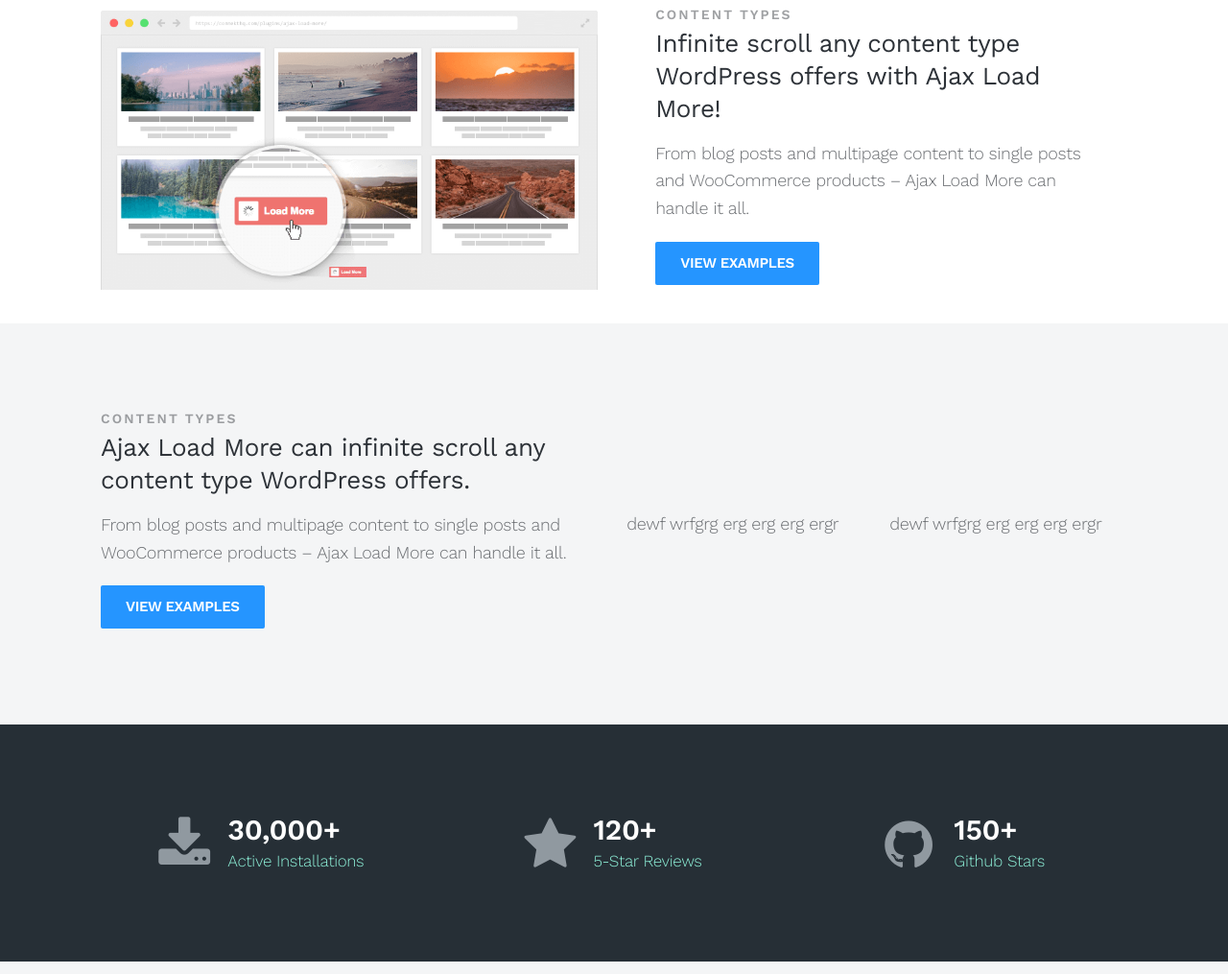
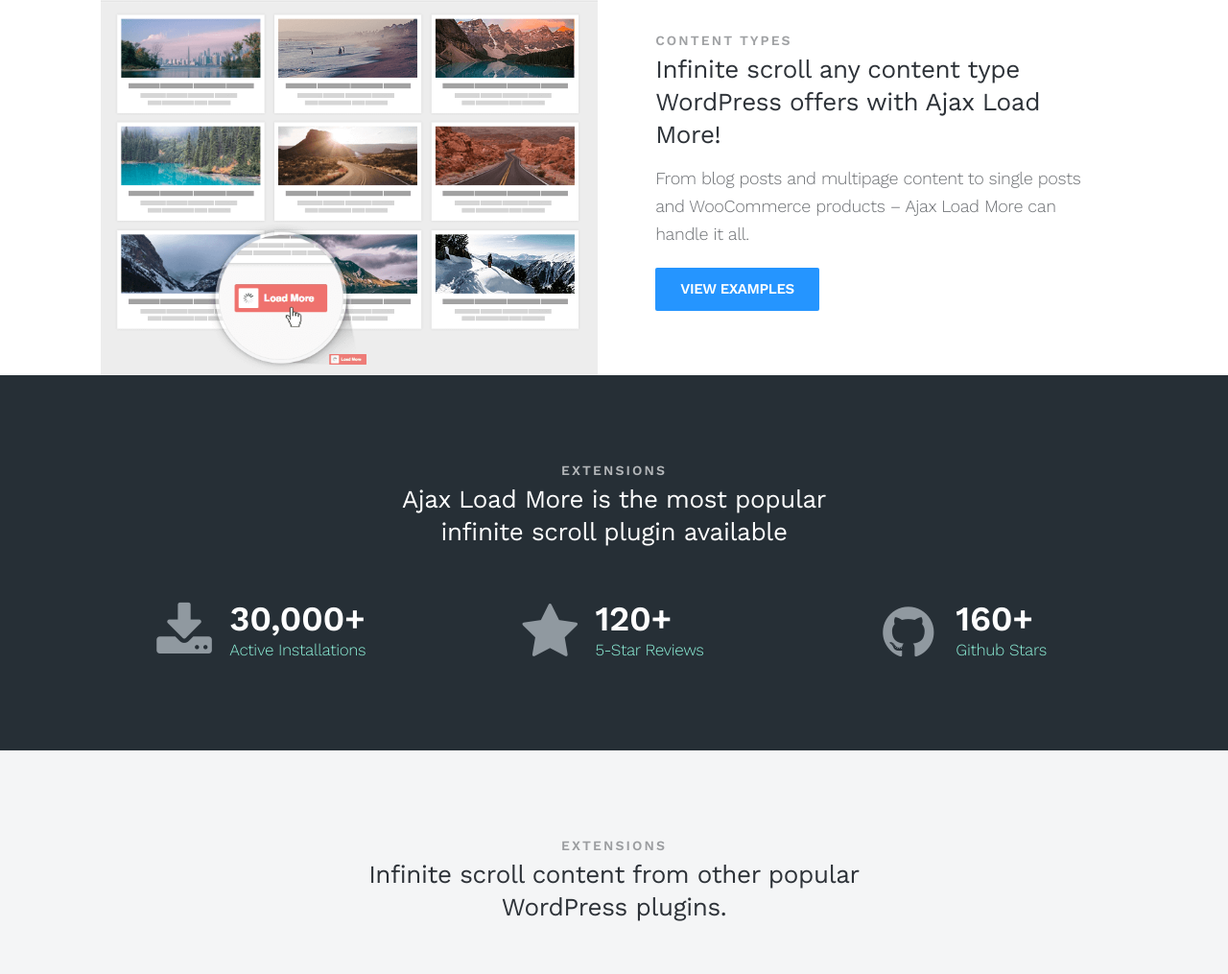
Before and after one commit to ajaxloadmore/ajaxloadmore.com, a website: page index.html in a window 1280 px wide. Shown: the part 864-1879 px from the top of the page at 96% size. Drawn offline with nearby package versions, Linux system fonts and the light colour scheme.

Commit message:
Layout Changes

```diff
--- a/index.html
+++ b/index.html
@@ -51,8 +51,8 @@
 			<div class="row">
 				<div class="column">
 					<div class="hero">
-						<h1>The #1 WordPress Infinite Scroll Plugin</h1>
-						<p class="intro">Ajax Load More is the ultimate <strong>#WordPress</strong> plugin for lazy loading posts, single posts, pages and comments with Ajax powered queries.</p>
+						<h1>The #1 Infinite Scroll Plugin for WordPress</h1>
+						<p class="intro">Ajax Load More is the ultimate <strong>#WordPress</strong> plugin for lazy loading &amp; endless scrolling posts, single posts, pages and comments with Ajax powered queries.</p>
 						<p class="button">
 							<a href="https://connekthq.com/plugins/ajax-load-more/" class="lg">Visit Plugin Site</a>
 							<a href="https://wordpress.org/plugins/ajax-load-more/" class="lg white">Download Now</a>
@@ -69,7 +69,7 @@
 		<section class="feature p-b-0">
 			<div class="row flex btm">
 				<div class="column half">
-					<img src="dist/img/ajax-load-more-banner.png" alt="Ajax Load More WordPress Plugin" />
+					<img src="dist/img/feature-inifinite-scroll-types.png" alt="Ajax Load More WordPress Plugin" />
 				</div>
 				<div class="column half">
 					<div class="padded">
@@ -83,31 +83,13 @@
 			</div>
 		</section>
 
-		<section class="feature light grey">
-			<div class="row flex">
-
-				<div class="column half">
-						<h5>Content Types</h5>
-						<h3>Ajax Load More can infinite scroll any content type WordPress offers.</h3>
-						<p>From blog posts and multipage content to single posts and WooCommerce products – Ajax Load More can handle it all.</p>
-						<p class="button no-margin-btm"><a href="https://connekthq.com/plugins/ajax-load-more/examples/" target="_b">View Examples</a></p>
+		<section class="feature dark grey">
+			<div class="row headline">
+				<div class="column half push-fourth centered">
+					<h5>Extensions</h5>
+					<h3>Ajax Load More is the most popular infinite scroll plugin available</h3>
 				</div>
-
-				<div class="column half">
-					<div class="row">
-						<div class="column half">
-							dewf wrfgrg erg erg erg ergr
-						</div>
-						<div class="column half">
-							dewf wrfgrg erg erg erg ergr
-						</div>
-					</div>
-				</div>
-
 			</div>
-		</section>
-
-		<section class="feature dark grey">
 			<div class="row">
 				<div class="column third centered">
 					<div class="stat">
@@ -124,7 +106,7 @@
 				<div class="column third centered">
 					<div class="stat">
 						<i class="fa fa-github" aria-hidden="true"></i>
-						<strong>150+</strong> <a href="https://github.com/dcooney/wordpress-ajax-load-more/" target="_blank">Github Stars</a>
+						<strong>160+</strong> <a href="https://github.com/dcooney/wordpress-ajax-load-more/" target="_blank">Github Stars</a>
 					</div>
 				</div>
 			</div>
@@ -189,20 +171,21 @@
 							</ul>
 						</div>
 						<div class="column third">
+							<h5>Plugin Family</h5>
+							<ul>
+								<li><a href="https://connekthq.com/plugins/broadcast/">Broadcast</a></li>
+								<li><a href="https://connekthq.com/plugins/easy-query/">Easy Query</a></li>
+								<li><a href="https://connekthq.com/plugins/instant-images/">Instant Images</a></li>
+								<li><a href="https://connekthq.com/plugins/post-explorer/">Post Explorer</a></li>
+								<li><a href="https://connekthq.com/plugins/velocity/">Velocity</a></li>
+							</ul>
+						</div>
+						<div class="column third">
 							<h5>Connect</h5>
 							<ul>
 								<li><a href="https://facebook.com/ajaxloadmore/">Facebook</a></li>
 								<li><a href="https://twitter.com/ajaxloadmore/">Twitter</a></li>
 								<li><a href="https://github.com/dcooney/wordpress-ajax-load-more/">Github</a></li>
-							</ul>
-						</div>
-						<div class="column third">
-							<h5>Plugin Family</h5>
-							<ul>
-								<li><a href="https://connekthq.com/plugins/broadcast/">Broadcast</a></li>
-								<li><a href="https://connekthq.com/plugins/easy-query/">Easy Query</a></li>
-								<li><a href="https://connekthq.com/plugins/instant-images/">Instant Images</a></li>
-								<li><a href="https://connekthq.com/plugins/velocity/">Velocity</a></li>
 							</ul>
 						</div>
 					</div>
--- a/src/scss/partials/_banner.scss
+++ b/src/scss/partials/_banner.scss
@@ -40,7 +40,7 @@
 		width: 100%;
 		height: 100%;
 		z-index: 1;
-		background: url('../img/temp(1).jpg') no-repeat;
+		background: url('https://images.unsplash.com/photo-1484417894907-623942c8ee29?dpr=1&auto=format&fit=crop&w=1500&h=844&q=80&cs=tinysrgb&crop=&bg=') no-repeat;
 		background-size: cover;
 		opacity: 0.2;
 	}
--- a/src/scss/partials/_feature.scss
+++ b/src/scss/partials/_feature.scss
@@ -87,23 +87,24 @@
 	.stat{
 		text-align: center;
 		display: inline-block;
-		padding-left: 70px;
+		padding-left: 74px;
 		position: relative;
 		text-align: left;
 		line-height: 1.35;
 		font-size: 1.7rem;
 		strong{
 			display: block;
-			font-size: 3rem;
+			font-size: 3.6rem;
+			line-height: 1.1;
 		}
 		i{
 			display: block;
-			font-size: 58px;
+			font-size: 62px;
 			opacity: 0.7;
 			margin: 0 0 15px;
 			position: absolute;
 			left: -2px;
-			top: 6px;
+			top: 2px;
 		}
 	}
 }
```
Also changed, not shown: dist/css/screen.css, dist/css/screen.min.css, dist/img/feature-inifinite-scroll-types.png (added).
